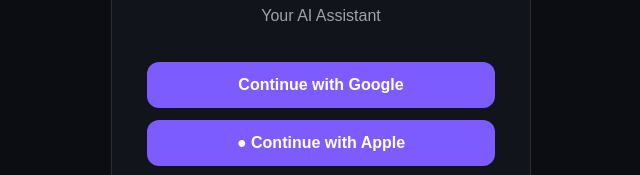
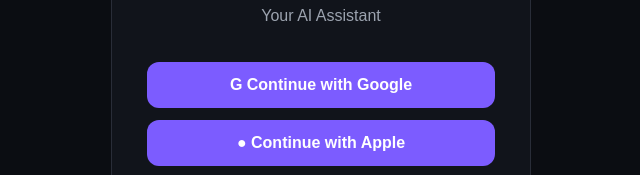
Before and after one commit to nsir2500-oss/ksiei-ai, a website: page index.html in a window 1280 px wide. Shown: the part 215-390 px from the top of the page, 319-959 px from the left. Drawn offline with Linux system fonts and the light colour scheme; no server answers.

Commit message:
Update index.html

```diff
--- a/index.html
+++ b/index.html
@@ -501,7 +501,8 @@ body{
     </div>
 
     <p>Your AI Assistant</p>
-<button onclick="alert('TEST')">
+<button class="social-login google-login" onclick="loginWithGoogle()">
+  <span class="google-icon">G</span>
   Continue with Google
 </button>
 
```
